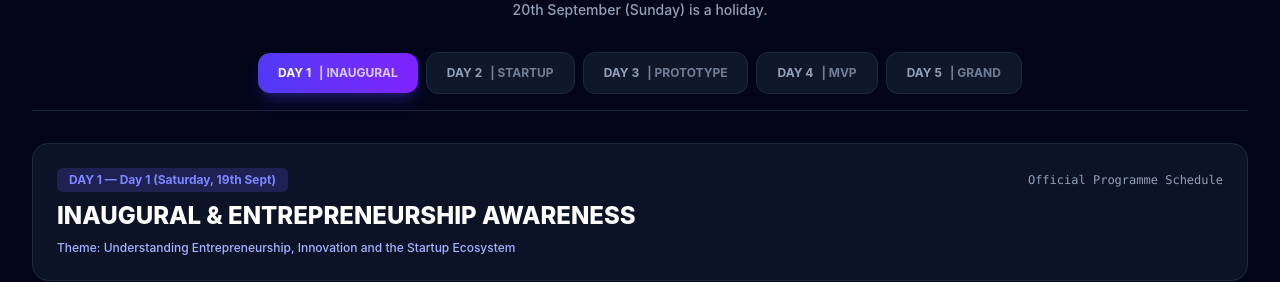
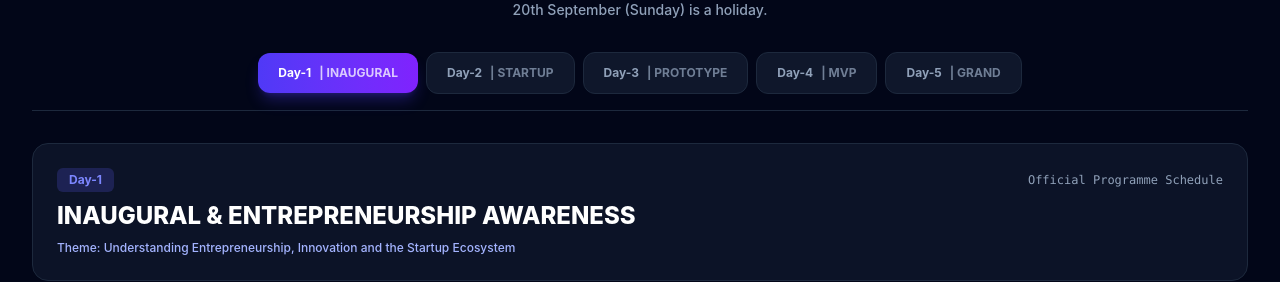
Before and after one commit to LokeshAshapu/innovation_week_ssce, a Next.js app: page /programme in a window 1280 px wide. Shown: the part 220-502 px from the top of the page. Built offline with nearby package versions, Linux system fonts and the light colour scheme; no server answers; the database is empty.

Commit message:
Update programme page day labels to Day-1, Day-2, Day-3, Day-4, Day-5 format

```diff
--- a/app/programme/page.tsx
+++ b/app/programme/page.tsx
@@ -26,7 +26,7 @@ export default async function ProgrammePage() {
         dayNumber: 1,
         title: 'INAUGURAL & ENTREPRENEURSHIP AWARENESS',
         theme: 'Understanding Entrepreneurship, Innovation and the Startup Ecosystem',
-        date: 'Day 1 (Saturday, 19th Sept)',
+        date: 'Day-1',
         sessions: [
           { id: 's1', dayId: 'day-1', timeSlot: '9:30–9:40 AM', sessionTitle: 'Gathering & Attendance', activityDetails: 'Students assemble in seminar hall; attendance and registration', responsibility: 'Student Coordinators (A. Lokesh & K. Hareesh)', expectedOutput: '100% Student Presence & Registration Verification' },
           { id: 's2', dayId: 'day-1', timeSlot: '10:40–11:00 AM', sessionTitle: 'Expert Keynote Talk', activityDetails: 'Interactive session by entrepreneur/startup founder', responsibility: 'Guest Speaker', expectedOutput: 'Inspiration & mind-shift towards problem solving' },
@@ -38,7 +38,7 @@ export default async function ProgrammePage() {
         dayNumber: 2,
         title: 'STARTUP IDEA PRESENTATION',
         theme: 'Problem Identification, Solution Design and Business Model',
-        date: 'Day 2 (Monday, 21st Sept)',
+        date: 'Day-2',
         sessions: [
           { id: 's4', dayId: 'day-2', timeSlot: '2:00–2:05 PM', sessionTitle: 'Assembly & Attendance', activityDetails: 'Roll call and team seating', responsibility: 'Student Coordinators (B. Yogeswari & K. Raghavendra)', expectedOutput: 'All teams present' },
           { id: 's5', dayId: 'day-2', timeSlot: '2:25–3:50 PM', sessionTitle: 'Startup Idea Presentations', activityDetails: 'Rapid 3-minute pitch rounds per team before evaluation panel', responsibility: 'Evaluators & Faculty', expectedOutput: 'Problem statements and solutions presented' },
@@ -49,7 +49,7 @@ export default async function ProgrammePage() {
         dayNumber: 3,
         title: 'PROTOTYPE DEVELOPMENT',
         theme: 'Converting Startup Ideas into Working Prototypes',
-        date: 'Day 3 (Tuesday, 22nd Sept)',
+        date: 'Day-3',
         sessions: [
           { id: 's6', dayId: 'day-3', timeSlot: '2:00–2:05 PM', sessionTitle: 'Assembly & Lab Setup', activityDetails: 'Attendance and lab allocation', responsibility: 'Student Coordinators (P. Sony & R. Dileep Kumar)', expectedOutput: 'Lab setup ready' },
           { id: 's7', dayId: 'day-3', timeSlot: '2:15–3:20 PM', sessionTitle: 'Prototype Development Sprint', activityDetails: 'Hands-on coding, UI design, circuit assembly and model building', responsibility: 'Team Members', expectedOutput: 'Working prototype ready for demo' },
@@ -60,7 +60,7 @@ export default async function ProgrammePage() {
         dayNumber: 4,
         title: 'MVP DEVELOPMENT & BUSINESS PITCH',
         theme: 'Product Validation, Minimum Viable Product and Startup Pitch',
-        date: 'Day 4 (Wednesday, 23rd Sept)',
+        date: 'Day-4',
         sessions: [
           { id: 's8', dayId: 'day-4', timeSlot: '2:00–2:05 PM', sessionTitle: 'Assembly', activityDetails: 'Attendance & lab check-in', responsibility: 'Student Coordinators (B. Amrutha & Rami Naidu)', expectedOutput: 'Teams assembled' },
           { id: 's9', dayId: 'day-4', timeSlot: '2:25–3:05 PM', sessionTitle: 'MVP Packaging & Deployment', activityDetails: 'Deploying web/mobile apps, packaging models, preparing live demos', responsibility: 'Team Members', expectedOutput: 'Live demo URL / MVP package ready' },
@@ -71,7 +71,7 @@ export default async function ProgrammePage() {
         dayNumber: 5,
         title: 'GRAND FINALE & AWARDS CEREMONY',
         theme: 'Final Startup Presentation, Evaluation and Recognition',
-        date: 'Day 5 (Thursday & Friday, 24th–25th Sept)',
+        date: 'Day-5',
         sessions: [
           { id: 's10', dayId: 'day-5', timeSlot: '2:00–2:05 PM', sessionTitle: 'Auditorium Assembly', activityDetails: 'Teams, faculty, guests and jury take seats', responsibility: 'All Coordinators', expectedOutput: 'Full venue readiness' },
           { id: 's11', dayId: 'day-5', timeSlot: '2:15–3:15 PM', sessionTitle: 'Grand Finale Startup Pitches', activityDetails: 'Live 3-minute pitch pitches (2m pitch + 1m rapid Q&A) per team', responsibility: 'Jury & Teams', expectedOutput: 'Real-time scores recorded in portal' },
--- a/components/programme/ProgrammePreview.tsx
+++ b/components/programme/ProgrammePreview.tsx
@@ -107,7 +107,7 @@ export function ProgrammePreview() {
         {/* Selected Day Details Card */}
         <TiltCard className="p-8 space-y-6 shadow-2xl">
           <div className="space-y-1 border-b border-slate-800 pb-4">
-            <span className="text-xs font-mono font-bold text-indigo-400">DAY 0{activeData.day} • {activeData.date}</span>
+            <span className="text-xs font-mono font-bold text-indigo-400">Day-{activeData.day}</span>
             <h3 className="text-2xl font-black text-white">{activeData.title}</h3>
             <p className="text-xs text-slate-400 font-medium">Theme: {activeData.theme}</p>
           </div>
--- a/components/programme/ProgrammeScheduleClient.tsx
+++ b/components/programme/ProgrammeScheduleClient.tsx
@@ -42,7 +42,7 @@ export function ProgrammeScheduleClient({ days }: { days: Day[] }) {
                   : 'bg-slate-900 border border-slate-800 text-slate-400 hover:bg-slate-800 hover:text-white'
               }`}
             >
-              <span>DAY {day.dayNumber}</span>
+              <span>Day-{day.dayNumber}</span>
               <span className="hidden sm:inline opacity-75">| {day.title.split(' ')[0]}</span>
             </button>
           )
@@ -54,7 +54,7 @@ export function ProgrammeScheduleClient({ days }: { days: Day[] }) {
         <div className="rounded-2xl border border-slate-800 bg-slate-900/80 p-6 space-y-2">
           <div className="flex flex-wrap items-center justify-between gap-2">
             <span className="rounded-md bg-indigo-500/20 px-3 py-1 text-xs font-bold text-indigo-400">
-              DAY {currentDay.dayNumber} — {currentDay.date}
+              Day-{currentDay.dayNumber}
             </span>
             <span className="text-xs text-slate-400 font-mono">Official Programme Schedule</span>
           </div>
```
